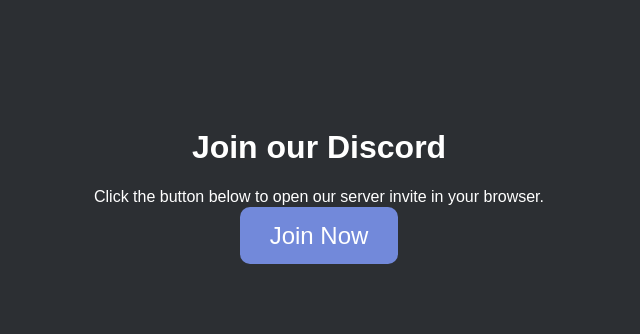
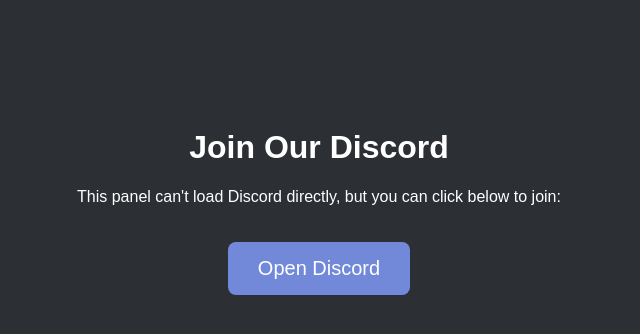
Before and after one commit to Harrsn/discord, a plain HTML site: page index.html in a window 1280 px wide. Shown: the whole page, without its empty margins (321-961 px from the left). Drawn offline with Linux system fonts and the light colour scheme.

Commit message:
Update index.html

```diff
--- a/index.html
+++ b/index.html
@@ -1,31 +1,33 @@
 <!DOCTYPE html>
 <html>
 <head>
-  <title>Join our Discord</title>
+  <title>Join GoonTownRP Discord</title>
   <style>
     body {
       background-color: #2c2f33;
-      color: white;
-      font-family: sans-serif;
+      color: #ffffff;
+      font-family: Arial, sans-serif;
       text-align: center;
       padding-top: 100px;
     }
-    a {
+    a.button {
+      display: inline-block;
+      padding: 15px 30px;
+      font-size: 20px;
       color: white;
-      font-size: 24px;
-      background: #7289da;
-      padding: 15px 30px;
-      border-radius: 10px;
+      background-color: #7289da;
+      border-radius: 8px;
       text-decoration: none;
+      margin-top: 20px;
     }
-    a:hover {
-      background: #5b6eae;
+    a.button:hover {
+      background-color: #5b6eae;
     }
   </style>
 </head>
 <body>
-  <h1>Join our Discord</h1>
-  <p>Click the button below to open our server invite in your browser.</p>
-  <a href="https://discord.gg/QpzmV7JY9V" target="_blank">Join Now</a>
+  <h1>Join Our Discord</h1>
+  <p>This panel can't load Discord directly, but you can click below to join:</p>
+  <a href="https://discord.gg/QpzmV7JY9V" class="button" target="_blank">Open Discord</a>
 </body>
 </html>
```
